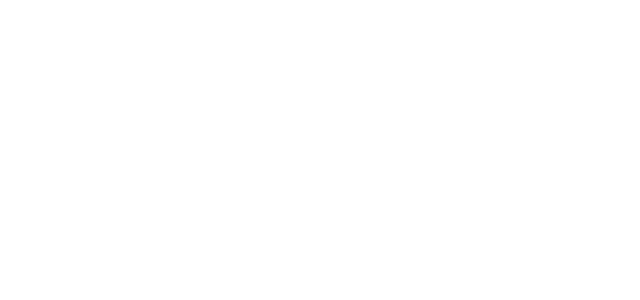
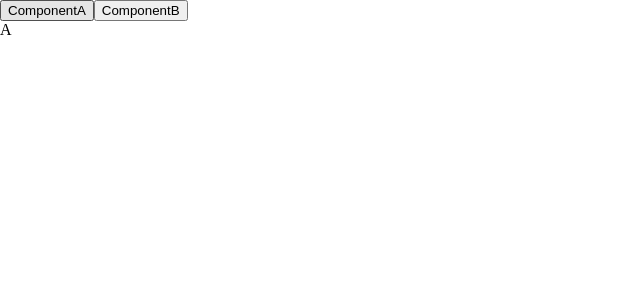
Before and after one commit to Tomoyd/frontend-framework, a Vue app in the folder vue-proj/: page /builtin/keep-alive in a window 1280 px wide. Before the commit this address had no page. Shown: the top 300 px of the page, without its empty margins (0-640 px from the left). Built offline with nearby package versions, Linux system fonts and the light colour scheme.

Commit message:
feat: 升级到vue3.2.39

```diff
--- /dev/null
+++ b/vue-proj/src/router/builtin.ts
@@ -0,0 +1,12 @@
+import type { RouteRecordRaw } from 'vue-router';
+const routes: RouteRecordRaw[] = [
+  {
+    path: '/keep-alive',
+    name: 'KeepAlive',
+    component: () => import('../views/builtin/KeepAlive/Index.vue'),
+  },
+];
+export const builtinRoutes = routes.map((item) => {
+  item.path = `/builtin${item.path}`;
+  return item;
+});
--- a/vue-proj/src/router/index.ts
+++ b/vue-proj/src/router/index.ts
@@ -1,6 +1,7 @@
 import { createRouter, createWebHistory } from 'vue-router';
 
 import HomeView from '../views/HomeView.vue';
+import { builtinRoutes } from './builtin';
 
 const router = createRouter({
   history: createWebHistory('/'),
@@ -89,6 +90,7 @@
       name: 'shader',
       component: () => import('../views/three/ComposerShader.vue'),
     },
+    ...builtinRoutes,
   ],
 });
 
--- /dev/null
+++ b/vue-proj/src/views/builtin/KeepAlive/ComponentA.vue
@@ -0,0 +1,22 @@
+<template>
+  <div>A</div>
+</template>
+<script setup lang="ts">
+import { onActivated, onDeactivated, onMounted, onUnmounted } from 'vue';
+
+onMounted(() => {
+  console.log('A Mounted');
+});
+
+onActivated(() => {
+  console.log('A onActivated');
+});
+
+onDeactivated(() => {
+  console.log('A onDeactivated');
+});
+
+onUnmounted(() => {
+  console.log('A onUnmounted');
+});
+</script>
--- /dev/null
+++ b/vue-proj/src/views/builtin/KeepAlive/ComponentB.vue
@@ -0,0 +1,11 @@
+<template>
+  <div>
+    <span>B</span>
+  </div>
+</template>
+<script setup lang="ts">
+import { onMounted } from 'vue';
+onMounted(() => {
+  console.log('B Mounted');
+});
+</script>
--- /dev/null
+++ b/vue-proj/src/views/builtin/KeepAlive/Index.vue
@@ -0,0 +1,36 @@
+<template>
+  <div>
+    <button
+      v-for="(_, tabName) in tabs"
+      :key="tabName"
+      @click="handTabClick(tabName)"
+    >
+      {{ tabName }}
+    </button>
+    <keep-alive include="ComponentA" :exclude="['ComponentB']">
+      <component :is="tabs[comp]" />
+    </keep-alive>
+  </div>
+</template>
+<!-- 缓存的是组件实例，再次进行激活时，不会重新实例化-->
+<!-- include  exclude 可以指定组件名数组，或者字符串逗号分隔，或者正则表达式-->
+<!-- max属性限制最大缓存数,当超过时,会将最久没缓存的销毁抛弃 -->
+<!-- onActivated   在组件挂载,从缓存中插入,-->
+<!-- onDeactivated 在组件卸载，从dom中移除进入缓存时 -->
+<!-- onActivated onDeactivated 被缓存组件的子组件，也会被触发这两个生命周期 -->
+<script lang="ts" setup>
+import { ref } from 'vue';
+import ComponentA from './ComponentA.vue';
+import ComponentB from './ComponentB.vue';
+const tabs = {
+  ComponentA,
+  ComponentB,
+};
+
+type ComponentKey = keyof typeof tabs;
+
+function handTabClick(tabName: ComponentKey) {
+  comp.value = tabName;
+}
+const comp = ref<ComponentKey>('ComponentA');
+</script>
```
Also changed, not shown: vue-proj/package.json (+4 -4 lines), vue-proj/vite.config.three.ts (added, +20 -0 lines), vue-proj/.eslintrc.cjs, 1 other file (tests, documents, lock files or other folders).
